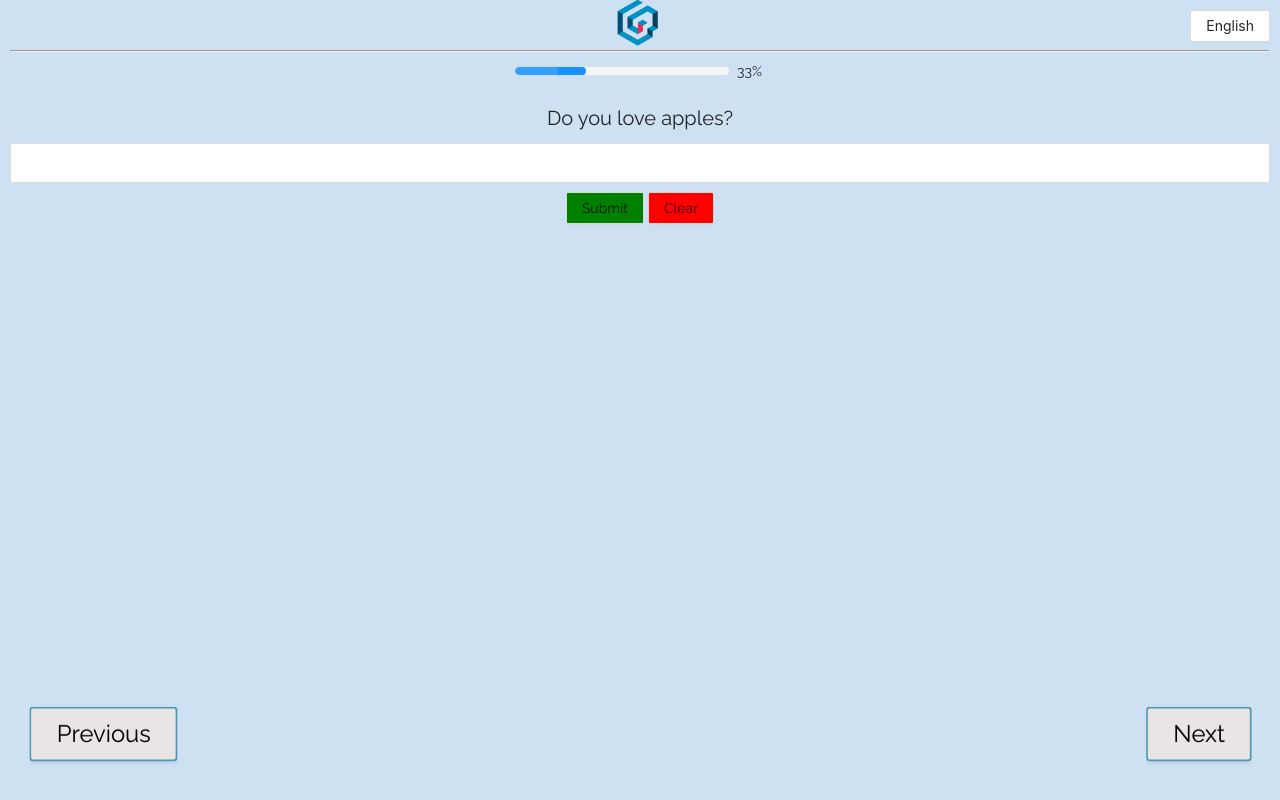
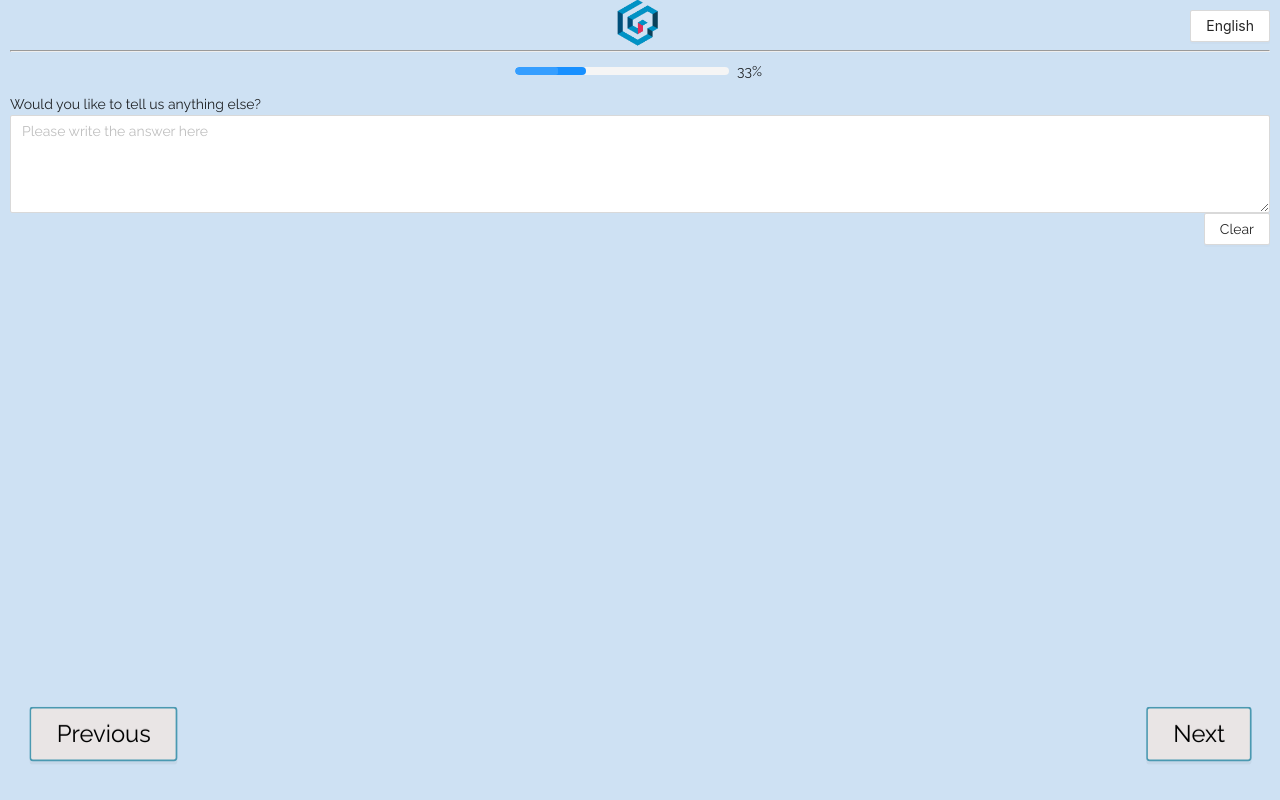
Before and after one commit to webahead14/clinic-client, a React (Create React App) app: page /survey/test/text-question in a window 1280 px wide. Shown: the top 800 px of the page. Built offline with nearby package versions, Linux system fonts and the light colour scheme; no server answers.

Commit message:
openText component fixed

```diff
--- a/src/components/OpenText/index.jsx
+++ b/src/components/OpenText/index.jsx
@@ -3,74 +3,47 @@ import React, { Component } from 'react'
 import { Button, Input } from 'antd'
 import TextArea from 'antd/lib/input/TextArea'
 import './styleModule.css'
+import 'antd/dist/antd.css'
+import Form from 'antd/lib/form/Form'
 
-// REMOVE THIS LINE OF CODE, IT'S  JUST FOR SHOWING THE /survey/test/text-question PAGE
-//export default () => 'open text question'
-
-// WRITE YOUR CODE BELOW THIS LINE
 
 class Question extends Component {
   constructor(props) {
     super(props)
     this.state = {
-      value: '',
-      questions: [
-        'Whats your name?',
-        'How are you?',
-        'Which color do you love?',
-        'Do you love apples?',
-      ],
-      pos: Math.random()
+      questionText: 'Would you like to tell us anything else?',
+      answer: '',
     }
-
-    let pos = Math.random() * this.state.questions.length
-    this.handleChange = this.handleChange.bind(this)
+    this.handleAnswer = this.handleAnswer.bind(this)
+    this.submitAnswer = this.submitAnswer.bind(this)
   }
-
-  handleChange(event) {
-    this.setState({ value: event.target.value })
+  handleAnswer(event) {
+    this.setState({ answer: event.target.value })
   }
-  handleClear() {
-    this.setState({ value: '' })
+  submitAnswer(event) {
+    event.preventDefault()
+    console.log('Submitted answer: ' + event.target.value)
   }
-
-  handleSubmit() {
-    console.log('Submitted answer: ' + this.state.value)
-    this.handleClear()
-    this.setState({pos: Math.random()})
-  }
-  pickAQuestion() {
-    let x = parseInt(this.state.pos * this.state.questions.length)
-    let toreturn = this.state.questions[x]
-    console.log('random number ' + x + ' value ' + toreturn)
-    return toreturn
-  }
-
   render() {
     return (
-      <form onSubmit={this.handleSubmit}>
-        <label className='centered'>{this.pickAQuestion()}</label>
-        <Input
-          type="text"
-          value={this.state.value}
-          onChange={this.handleChange}
-          className='centered'
+      <Form>
+        <label>{this.state.questionText}</label>
+        <TextArea
+          rows={4}
+          placeholder="Please write the answer here"
+          value={this.state.answer}
+          onChange={this.handleAnswer}
+          onSubmit={this.submitAnswer}
         />
-        <div className='centered'>
+        <div className='transparent'>
           <Button
-            style={{ margin: '2px', background: 'green' }}
-            onClick={() => this.handleSubmit()}
-          >
-            Submit
-          </Button>
-          <Button
-            style={{ margin: '2px', background: 'red' }}
-            onClick={() => this.handleClear()}
+            className='transparent'
+            onClick={() => this.setState({ answer: '' })}
           >
             Clear
           </Button>
         </div>
-      </form>
+      </Form>
     )
   }
 }
--- a/src/components/OpenText/styleModule.css
+++ b/src/components/OpenText/styleModule.css
@@ -1,7 +1,5 @@
-.centered {
+.transparent {
+  background-color: transparent;
   display: flex;
-  justify-content: center;
-  align-items: center;
-  height: 5vh;
-  margin: 5px;
+  justify-content: flex-end;
 }
```
